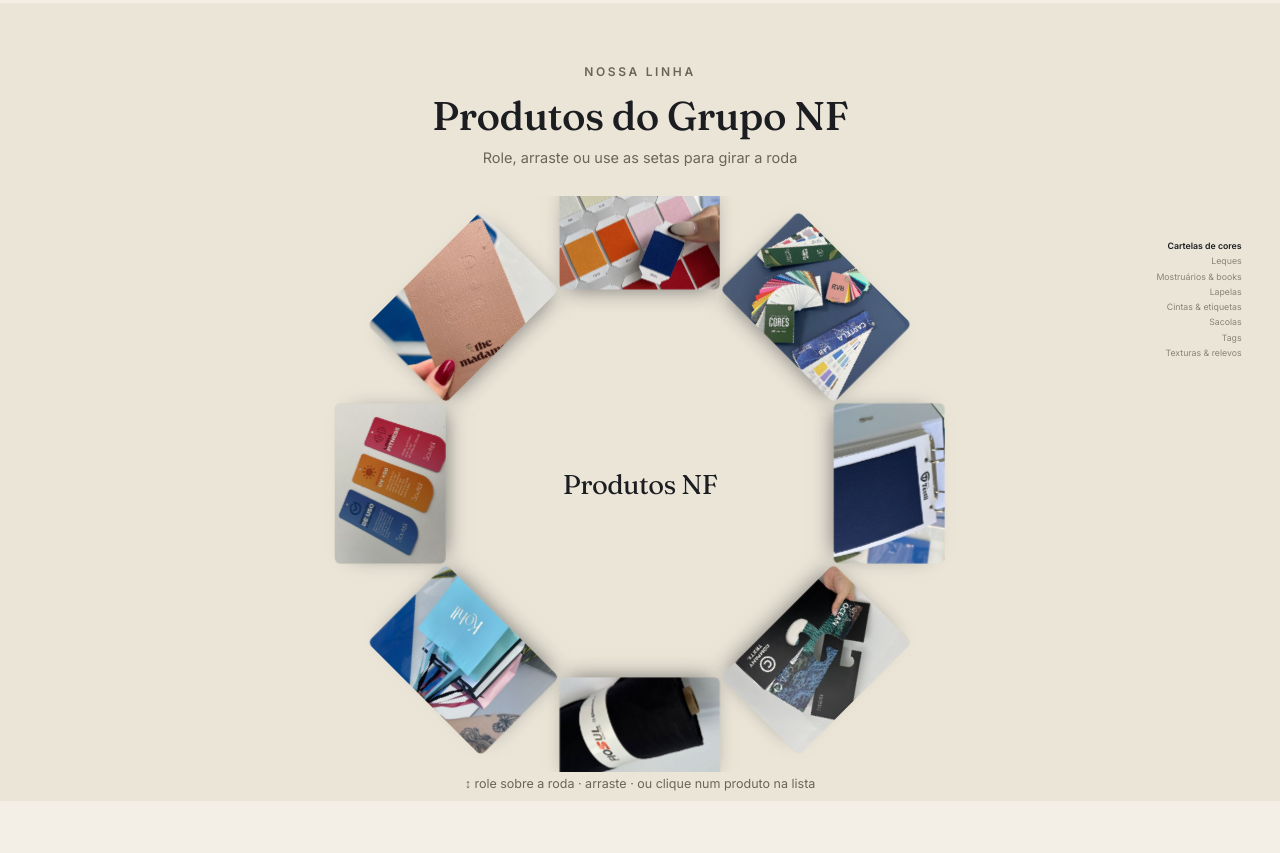
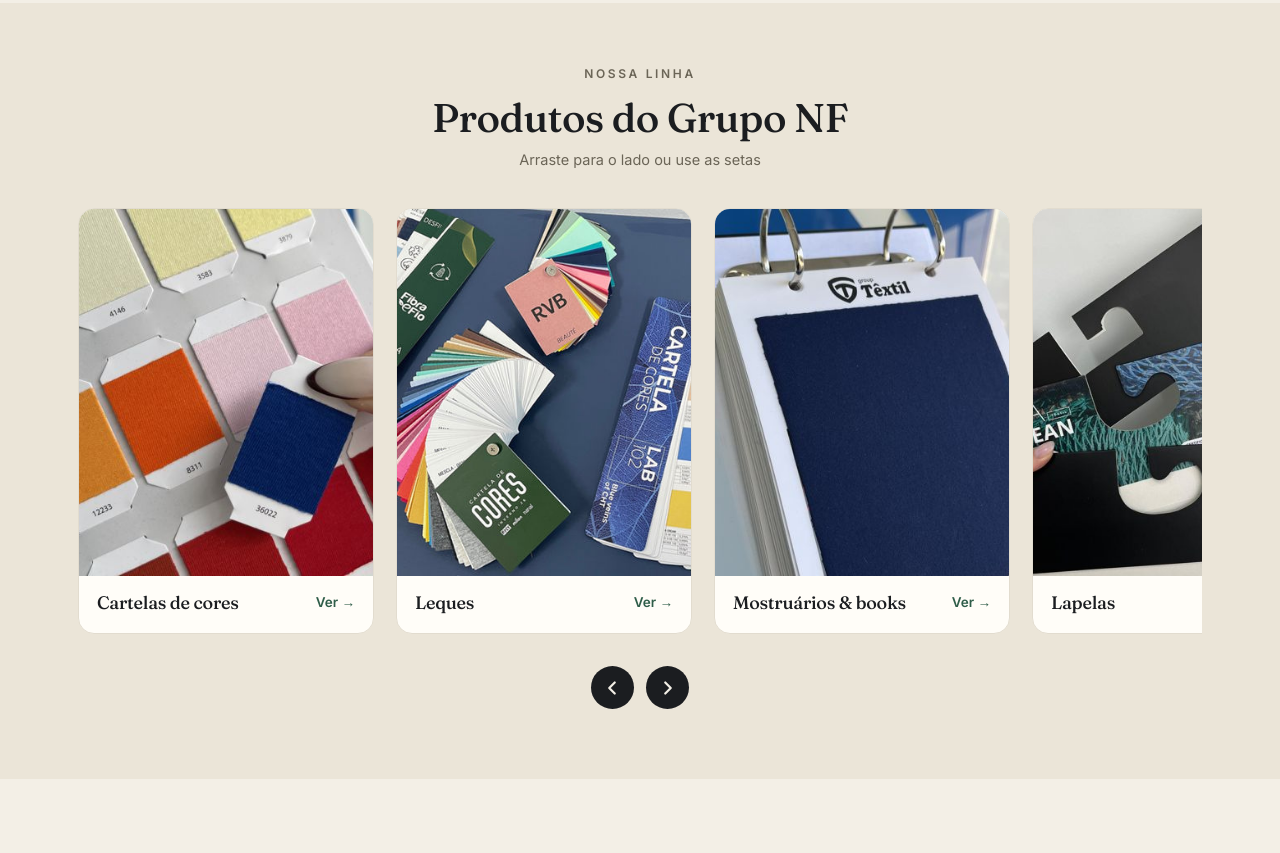
Before and after one commit to cardo-jpg/nf-site-proto, a plain HTML site: page blog.html in a window 1280 px wide. Shown: the part 1920-2773 px from the top of the page. Drawn offline with Linux system fonts and the light colour scheme.

Commit message:
Troca roda 3D por carrossel horizontal de produtos (limpo)

```diff
--- a/blog.html
+++ b/blog.html
@@ -87,30 +87,29 @@
   .pc p{font-size:14px;color:var(--muted);flex:1}
   .pc .d{margin-top:14px;font-size:12px;font-weight:600;letter-spacing:.08em;text-transform:uppercase;color:var(--muted)}
 
-  /* ===== WORKS WHEEL (porte vanilla) — produtos NF ===== */
-  .ww-wrap{background:var(--paper2);margin-top:50px}
-  .ww-inner{max-width:1180px;margin:0 auto;padding:60px 28px 20px}
-  .ww-head{text-align:center;margin-bottom:6px}
-  .ww-head .k{font-size:12px;letter-spacing:.22em;text-transform:uppercase;color:var(--muted);font-weight:600}
-  .ww-head h2{font-size:clamp(26px,3.6vw,40px);margin-top:12px}
-  .ww-head p{color:var(--muted);margin-top:10px;font-size:14.5px}
-  .ww{--background:var(--paper2);--foreground:var(--ink);--muted-fg:#8a8374;
-      position:relative;height:clamp(460px,72vh,720px);width:100%;overflow:hidden;user-select:none;color:var(--foreground)}
-  .ww-stage{position:absolute;inset:0;outline:none;cursor:grab;touch-action:pan-x}
-  .ww-stage:active{cursor:grabbing}
-  .ww-wheel{position:absolute;top:50%;left:50%;transform-style:preserve-3d}
-  .ww-card{position:absolute;backface-visibility:hidden}
-  .ww-face{position:relative;display:block;width:100%;height:100%;overflow:hidden;border-radius:12px;background:var(--sand);box-shadow:0 18px 40px -18px rgba(27,29,32,.55)}
-  .ww-face img{width:100%;height:100%;object-fit:cover;display:block}
-  .ww-badge{position:absolute;right:12px;bottom:12px;display:flex;align-items:center;gap:5px;background:rgba(247,245,239,.85);color:var(--ink);font-size:.72rem;padding:5px 10px;border-radius:999px;backdrop-filter:blur(4px);opacity:0;transform:translateY(4px);transition:.25s;pointer-events:none}
-  .ww-card:hover .ww-badge{opacity:1;transform:translateY(0)}
-  .ww-badge svg{width:11px;height:11px;stroke:currentColor;fill:none;stroke-width:1.4}
-  .ww-label{position:absolute;inset:0;display:grid;place-items:center;letter-spacing:-.02em;font-family:Fraunces,serif;pointer-events:none;color:var(--ink)}
-  .ww-title{position:absolute;top:50%;left:8%;transform:translateY(-50%);letter-spacing:-.02em;font-family:Fraunces,serif;opacity:0;pointer-events:none;color:var(--ink)}
-  .ww-index{position:absolute;top:7.5%;right:3%;text-align:right;line-height:1.75;color:var(--muted-fg);list-style:none}
-  .ww-index button{background:none;border:none;cursor:pointer;color:inherit;font:inherit;transition:color .2s;padding:0}
-  .ww-index li.on button{color:var(--ink);font-weight:600}
-  .ww-hint{text-align:center;color:var(--muted);font-size:12.5px;padding:2px 0 8px}
+  /* ===== CARROSSEL DE PRODUTOS ===== */
+  .pcar-wrap{background:var(--paper2);margin-top:50px}
+  .pcar{max-width:1180px;margin:0 auto;padding:62px 28px 70px}
+  .pcar-head{text-align:center;margin-bottom:30px}
+  .pcar-head .k{font-size:12px;letter-spacing:.22em;text-transform:uppercase;color:var(--muted);font-weight:600}
+  .pcar-head h2{font-size:clamp(26px,3.6vw,40px);margin-top:12px}
+  .pcar-head p{color:var(--muted);margin-top:10px;font-size:14.5px}
+  .pcar-track{display:flex;gap:22px;overflow-x:auto;scroll-snap-type:x mandatory;scroll-behavior:smooth;padding:6px 2px 14px;-ms-overflow-style:none;scrollbar-width:none;cursor:grab}
+  .pcar-track::-webkit-scrollbar{display:none}
+  .pcar-track.drag{cursor:grabbing;scroll-behavior:auto}
+  .pcard{flex:0 0 clamp(236px,27vw,296px);scroll-snap-align:start;background:var(--card);border:1px solid var(--line);border-radius:16px;overflow:hidden;transition:transform .3s,box-shadow .3s;text-decoration:none;color:inherit}
+  .pcard:hover{transform:translateY(-5px);box-shadow:0 16px 40px rgba(40,34,20,.13)}
+  .pcard .im{aspect-ratio:4/5;overflow:hidden}
+  .pcard .im img{width:100%;height:100%;object-fit:cover;transition:transform .5s ease;pointer-events:none}
+  .pcard:hover .im img{transform:scale(1.06)}
+  .pcard .bd{padding:16px 18px 20px;display:flex;align-items:center;justify-content:space-between;gap:10px}
+  .pcard h3{font-size:18px}
+  .pcard .go{color:var(--green);font-weight:600;font-size:13.5px;white-space:nowrap;transition:transform .3s}
+  .pcard:hover .go{transform:translateX(3px)}
+  .pcar-nav{display:flex;justify-content:center;gap:12px;margin-top:18px}
+  .pcar-btn{width:2.7rem;height:2.7rem;border-radius:50%;border:none;background:var(--ink);cursor:pointer;display:flex;align-items:center;justify-content:center;transition:background-color .3s}
+  .pcar-btn:hover{background:var(--green)}
+  .pcar-btn svg{width:22px;height:22px;stroke:#f3efe6;fill:none;stroke-width:2.4;stroke-linecap:round;stroke-linejoin:round}
 
   /* ===== DEPOIMENTOS ===== */
   .dep-bg{background:var(--paper);margin-top:0}
@@ -236,24 +235,29 @@
   </div>
 </section>
 
-<!-- WORKS WHEEL: PRODUTOS -->
-<section class="ww-wrap" id="produtos">
-  <div class="ww-inner">
-    <div class="ww-head">
+<!-- CARROSSEL DE PRODUTOS -->
+<section class="pcar-wrap" id="produtos">
+  <div class="pcar">
+    <div class="pcar-head">
       <div class="k">Nossa linha</div>
       <h2>Produtos do Grupo NF</h2>
-      <p>Role, arraste ou use as setas para girar a roda</p>
+      <p>Arraste para o lado ou use as setas</p>
+    </div>
+    <div class="pcar-track" id="pcarTrack">
+      <a class="pcard" href="index.html#produtos"><div class="im"><img src="img/prod-cartela.jpg" alt="Cartelas de cores"></div><div class="bd"><h3>Cartelas de cores</h3><span class="go">Ver →</span></div></a>
+      <a class="pcard" href="index.html#produtos"><div class="im"><img src="img/prod-leque.jpg" alt="Leques"></div><div class="bd"><h3>Leques</h3><span class="go">Ver →</span></div></a>
+      <a class="pcard" href="index.html#produtos"><div class="im"><img src="img/prod-books.jpg" alt="Mostruários e books"></div><div class="bd"><h3>Mostruários &amp; books</h3><span class="go">Ver →</span></div></a>
+      <a class="pcard" href="index.html#produtos"><div class="im"><img src="img/prod-lapela.jpg" alt="Lapelas"></div><div class="bd"><h3>Lapelas</h3><span class="go">Ver →</span></div></a>
+      <a class="pcard" href="index.html#produtos"><div class="im"><img src="img/prod-cinta.jpg" alt="Cintas e etiquetas"></div><div class="bd"><h3>Cintas &amp; etiquetas</h3><span class="go">Ver →</span></div></a>
+      <a class="pcard" href="index.html#produtos"><div class="im"><img src="img/prod-sacolas.jpg" alt="Sacolas"></div><div class="bd"><h3>Sacolas</h3><span class="go">Ver →</span></div></a>
+      <a class="pcard" href="index.html#produtos"><div class="im"><img src="img/prod-tags.jpg" alt="Tags"></div><div class="bd"><h3>Tags</h3><span class="go">Ver →</span></div></a>
+      <a class="pcard" href="index.html#produtos"><div class="im"><img src="img/prod-textur.jpg" alt="Texturas e relevos"></div><div class="bd"><h3>Texturas &amp; relevos</h3><span class="go">Ver →</span></div></a>
+    </div>
+    <div class="pcar-nav">
+      <button class="pcar-btn" id="pcarPrev" aria-label="Anterior"><svg viewBox="0 0 24 24"><polyline points="15 18 9 12 15 6"/></svg></button>
+      <button class="pcar-btn" id="pcarNext" aria-label="Próximo"><svg viewBox="0 0 24 24"><polyline points="9 18 15 12 9 6"/></svg></button>
     </div>
   </div>
-  <div class="ww" id="ww">
-    <div class="ww-stage" id="wwStage" tabindex="0" role="listbox" aria-label="Produtos do Grupo NF">
-      <div class="ww-wheel" id="wwWheel"></div>
-    </div>
-    <div class="ww-label" id="wwLabel">Produtos NF</div>
-    <div class="ww-title" id="wwTitle"></div>
-    <ol class="ww-index" id="wwIndex"></ol>
-  </div>
-  <div class="ww-hint">↕ role sobre a roda · arraste · ou clique num produto na lista</div>
 </section>
 
 <!-- DEPOIMENTOS -->
@@ -330,116 +334,22 @@
   meas();upd();st();
 })();
 
-/* ===== WorksWheel (produtos) — porte vanilla ===== */
+/* ===== Carrossel de produtos ===== */
 (function(){
-  var PRODUCTS=[
-    {title:"Cartelas de cores", image:"img/prod-cartela.jpg", href:"index.html#produtos"},
-    {title:"Leques", image:"img/prod-leque.jpg", href:"index.html#produtos"},
-    {title:"Mostruários & books", image:"img/prod-books.jpg", href:"index.html#produtos"},
-    {title:"Lapelas", image:"img/prod-lapela.jpg", href:"index.html#produtos"},
-    {title:"Cintas & etiquetas", image:"img/prod-cinta.jpg", href:"index.html#produtos"},
-    {title:"Sacolas", image:"img/prod-sacolas.jpg", href:"index.html#produtos"},
-    {title:"Tags", image:"img/prod-tags.jpg", href:"index.html#produtos"},
-    {title:"Texturas & relevos", image:"img/prod-textur.jpg", href:"index.html#produtos"}
-  ];
-  var CARD_H=0.38,CARD_MAX_W=0.34,CARD_RATIO=1.45,STEP=40,DRUM=2.22,LENS=2.7,RING_R=1.14,BOW=1.82,TITLE=0.124,INDEX=0.04,CULL=1.6,WHEEL_UNITS=900,DRAG_UNITS=420,SETTLE=140,EASE=0.12;
-  var clamp=function(v,lo,hi){return Math.min(hi,Math.max(lo,v));};
-  var lerp=function(a,b,t){return a+(b-a)*t;};
-  var rad=function(d){return d*Math.PI/180;};
-  var bowAt=function(dd,bow){return -bow*(1-Math.cos(rad(dd)));};
-  function place(ringDeg,drumDeg,ringR,drumR,bow,m){
-    return 'translateX('+(m*bowAt(drumDeg,bow))+'px)'+
-           ' rotateZ('+((1-m)*ringDeg)+'deg) translateY('+(-(1-m)*ringR)+'px)'+
-           ' rotateX('+(m*drumDeg)+'deg) translateZ('+(m*drumR)+'px)';
-  }
-  var stage=document.getElementById('wwStage'),wheel=document.getElementById('wwWheel'),
-      labelEl=document.getElementById('wwLabel'),titleEl=document.getElementById('wwTitle'),indexEl=document.getElementById('wwIndex');
-  var count=PRODUCTS.length,last=Math.max(count-1,0);
-  var turn=0,target=0,active=-1,dragY=null,settling=0;
-  var sw=0,sh=0;
-  var cards=[],faces=[];
-
-  // build cards
-  PRODUCTS.forEach(function(p,i){
-    var el=document.createElement(p.href?'a':'div');
-    el.className='ww-card';el.setAttribute('role','option');
-    if(p.href){el.href=p.href;}
-    el.id='ww-'+i;
-    var face=document.createElement('span');face.className='ww-face';
-    var img=document.createElement('img');img.src=p.image;img.alt=p.title;img.draggable=false;
-    face.appendChild(img);
-    var badge=document.createElement('span');badge.className='ww-badge';
-    badge.innerHTML='<svg viewBox="0 0 12 12"><path d="M3 9 9 3M4 3h5v5" stroke-linecap="round" stroke-linejoin="round"/></svg>Ver';
-    if(p.href) face.appendChild(badge);
-    el.appendChild(face);
-    wheel.appendChild(el);
-    cards.push(el);faces.push(face);
-    // index item
-    var li=document.createElement('li');
-    var btn=document.createElement('button');btn.type='button';btn.textContent=p.title;
-    (function(idx){btn.addEventListener('click',function(){to(idx+1);});})(i);
-    li.appendChild(btn);indexEl.appendChild(li);
-  });
-  var idxItems=indexEl.querySelectorAll('li');
-
-  function to(n){target=clamp(n,0,last+1);}
-
-  var metrics={};
-  function measure(){
-    sw=stage.clientWidth;sh=stage.clientHeight;
-    var cardW=Math.min(sh*CARD_H*CARD_RATIO, sw*CARD_MAX_W);
-    var cardH=cardW/CARD_RATIO;
-    var drumR=cardH*DRUM, ringR=cardH*RING_R;
-    var ringScale=count?clamp(((2*Math.PI*ringR)/count)*0.82/(cardW||1),0.16,1):1;
-    metrics={cardW:cardW,cardH:cardH,ringR:ringR,ringScale:ringScale,drumR:drumR,bow:cardH*BOW,depth:cardH*LENS,title:cardH*TITLE,index:cardH*INDEX};
-    stage.style.perspective=metrics.depth+'px';
-    cards.forEach(function(c){c.style.width=cardW+'px';c.style.height=cardH+'px';c.style.marginLeft=(-cardW/2)+'px';c.style.marginTop=(-cardH/2)+'px';});
-    labelEl.style.fontSize=metrics.title+'px';
-    titleEl.style.fontSize=metrics.title+'px';
-    indexEl.style.fontSize=metrics.index+'px';
-  }
-  var ro=new ResizeObserver(measure);ro.observe(stage);
-  measure();
-
-  function draw(){
-    requestAnimationFrame(draw);
-    if(!sh)return;
-    var gap=target-turn;
-    if(Math.abs(gap)<0.0005)turn=target;else turn+=gap*EASE;
-    var t=turn,m=clamp(t,0,1),pos=Math.max(0,t-1);
-    var ringR=metrics.ringR,ringScale=metrics.ringScale,drumR=metrics.drumR,bow=metrics.bow;
-    wheel.style.transform='translateZ('+(-m*drumR)+'px)';
-    for(var i=0;i<count;i++){
-      var d=i-pos,drumDeg=d*STEP,card=cards[i];
-      card.style.transform=place(d*(360/count),drumDeg,ringR,drumR,bow,m);
-      card.style.opacity=(m>0.5&&Math.abs(d)>CULL)?'0':'1';
-      card.style.zIndex=String(Math.round(100-Math.abs(d)*2));
-      faces[i].style.transform='scale('+lerp(ringScale,1,m)+')';
-    }
-    labelEl.style.opacity=String(1-m);
-    titleEl.style.opacity=String(m);
-    var near=clamp(Math.round(pos),0,last);
-    if(near!==active){
-      active=near;
-      titleEl.textContent=PRODUCTS[active]?PRODUCTS[active].title:'';
-      idxItems.forEach(function(li,i){li.classList.toggle('on',i===active);});
-      cards.forEach(function(c,i){c.setAttribute('aria-selected',i===active);});
-    }
-  }
-  requestAnimationFrame(draw);
-
-  stage.addEventListener('wheel',function(e){
-    var next=target+e.deltaY/WHEEL_UNITS;
-    if(next>0&&next<last+1)e.preventDefault();
-    to(next);
-    window.clearTimeout(settling);
-    settling=window.setTimeout(function(){to(Math.round(target));},SETTLE);
-  },{passive:false});
-
-  stage.addEventListener('pointerdown',function(e){dragY=e.clientY;stage.setPointerCapture(e.pointerId);});
-  stage.addEventListener('pointermove',function(e){if(dragY===null)return;to(target+(dragY-e.clientY)/DRAG_UNITS);dragY=e.clientY;});
-  stage.addEventListener('pointerup',function(){dragY=null;if(target>1)to(Math.round(target));});
-  stage.addEventListener('keydown',function(e){if(e.key==='ArrowDown')to(Math.round(target)+1);else if(e.key==='ArrowUp')to(Math.round(target)-1);else return;e.preventDefault();});
+  var track=document.getElementById('pcarTrack');
+  if(!track)return;
+  function step(){var c=track.querySelector('.pcard');return c?(c.getBoundingClientRect().width+22):280;}
+  document.getElementById('pcarPrev').addEventListener('click',function(){track.scrollBy({left:-step(),behavior:'smooth'});});
+  document.getElementById('pcarNext').addEventListener('click',function(){track.scrollBy({left:step(),behavior:'smooth'});});
+  // arrastar com o mouse
+  var down=false,startX=0,startScroll=0,moved=0;
+  track.addEventListener('pointerdown',function(e){down=true;moved=0;startX=e.clientX;startScroll=track.scrollLeft;track.classList.add('drag');track.setPointerCapture(e.pointerId);});
+  track.addEventListener('pointermove',function(e){if(!down)return;var dx=e.clientX-startX;moved=Math.abs(dx);track.scrollLeft=startScroll-dx;});
+  function end(){down=false;track.classList.remove('drag');}
+  track.addEventListener('pointerup',end);
+  track.addEventListener('pointercancel',end);
+  // evita abrir o link quando foi arraste
+  track.querySelectorAll('.pcard').forEach(function(a){a.addEventListener('click',function(e){if(moved>6)e.preventDefault();});});
 })();
 </script>
 </body>
```
